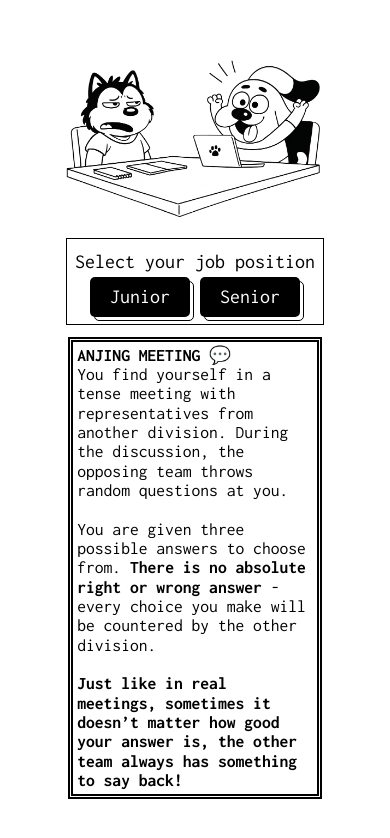
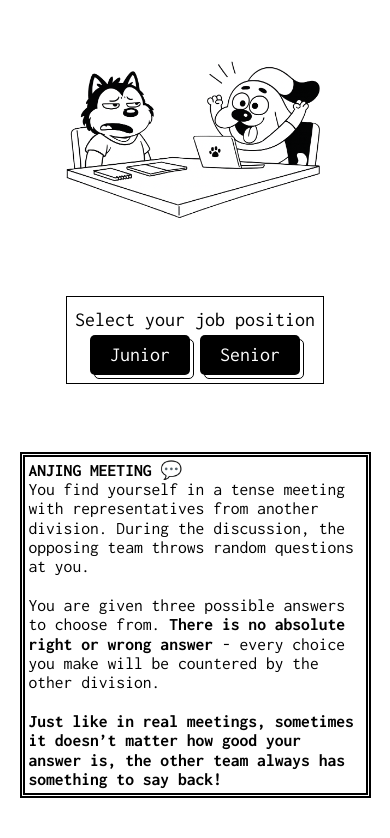
Before and after one commit to Revou-FSSE-Jun25/milestone-2-ingenioust91, a plain HTML site: page suit-game.html in a window 390 px wide. Shown: the top 838 px of the page. Drawn offline with nearby package versions, Linux system fonts and the light colour scheme.

Commit message:
fix padding in selectLevel

```diff
--- a/css/style.css
+++ b/css/style.css
@@ -59,13 +59,17 @@ body {
     width: 40%;
 }
 
+#spanLevel {
+    width: 65%;
+}
+
 @media only screen and (max-width: 640px) {
 #imgLevel {
     width : 70%;
 }
 
-#headerLevel {
-    padding: 10% 0%;
+#spanLevel {
+    width: 90%;
 }
 
 }
--- a/utils/selectLevel.js
+++ b/utils/selectLevel.js
@@ -25,9 +25,9 @@ p.textContent = "Select your job position"
 span.style.fontSize = "1.1rem"
 span.style.textAlign = "left"
 span.style.lineHeight = "1.1"
-span.style.width = "65%"
 span.style.padding = "1%"
 span.style.border = "5px double"
+span.id = "spanLevel"
 
 img.id = "imgLevel"
 
```
